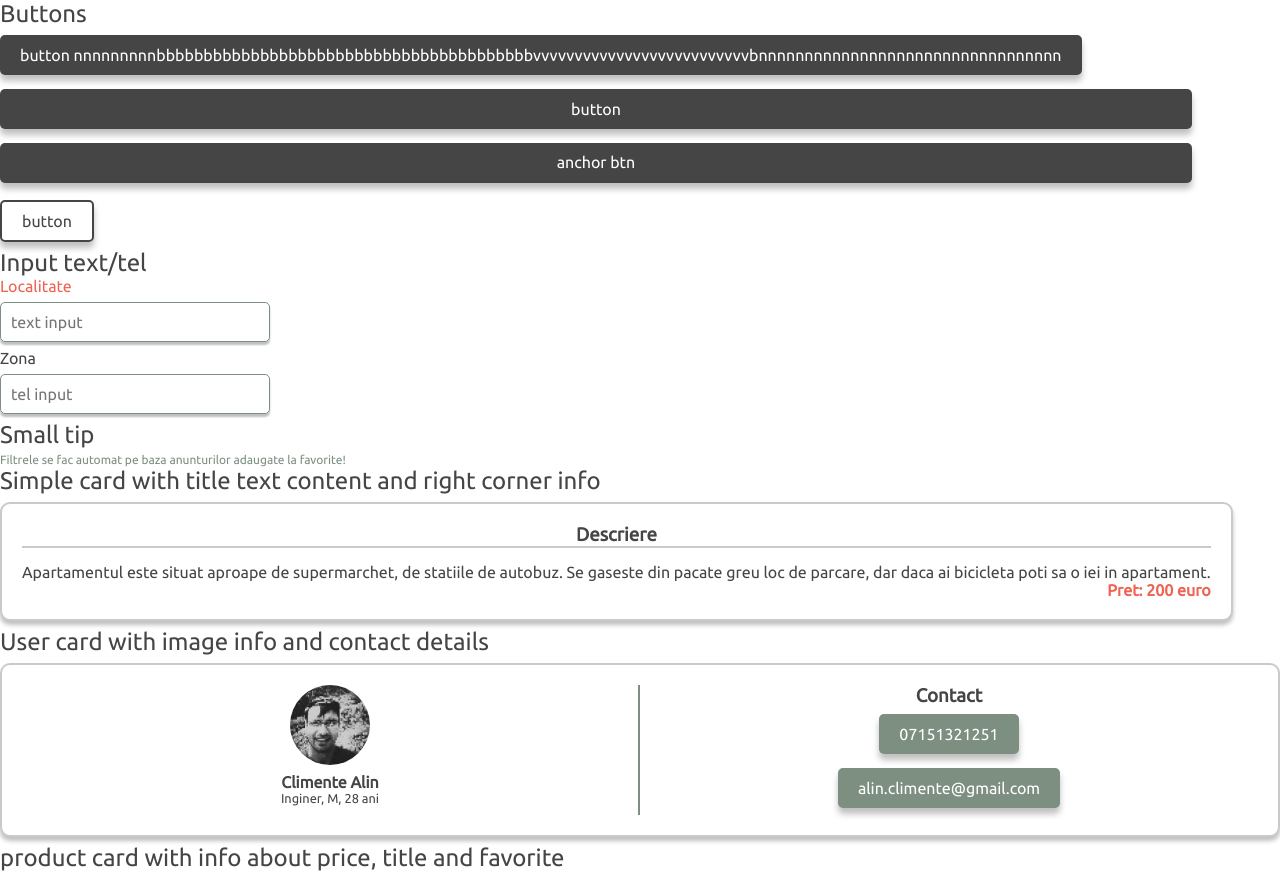
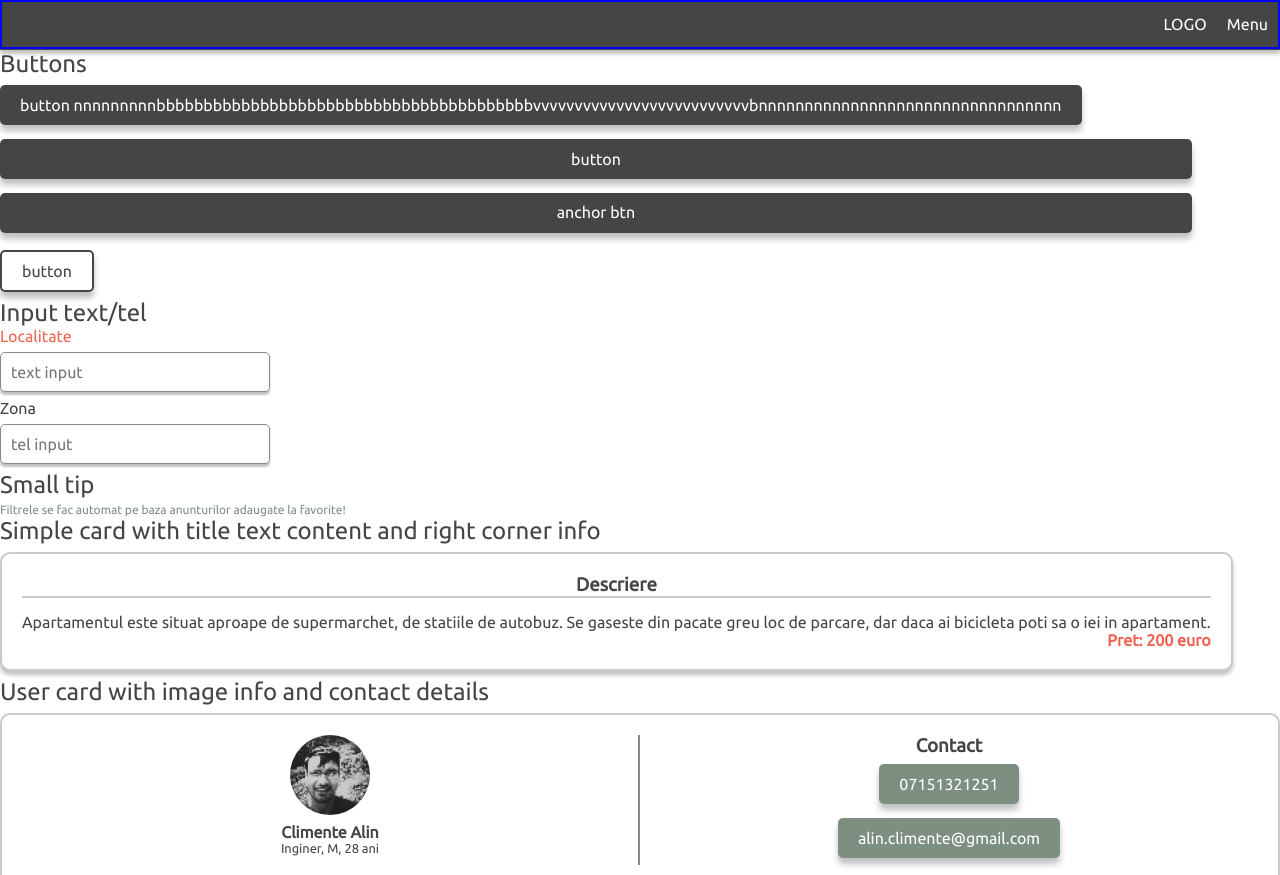
Before and after one commit to ClimenteA/chirieshare-frontend, a plain HTML site: page index.html in a window 1280 px wide. Shown: the top 875 px of the page. Drawn offline with Linux system fonts and the light colour scheme.

Commit message:
made the navbar

```diff
--- a/css/buttons.css
+++ b/css/buttons.css
@@ -8,7 +8,7 @@ button {
 .btn,
 button {
   display: inline-block;
-  background: var(--primary);
+  background-color: var(--primary);
   max-width: 90vw;
   min-height: 20px;
   min-width: 20px;
@@ -19,8 +19,7 @@ button {
   cursor: pointer;
   border-radius: var(--border-radius);
   box-shadow: 0px 6px 6px var(--box-shadow);
-  opacity: 100;
-  transition-property: opacity box-shadow;
+  transition-property: background-color box-shadow;
   transition-duration: var(--transition-duration);
   transition-timing-function: ease-in-out;
   user-select: none;
@@ -34,12 +33,12 @@ button {
 
 .btn:hover,
 button:hover {
-  opacity: 0.85;
+  background-color: var(--primary-lighten);
 }
 
 .btn:active,
 button:active {
-  opacity: 100;
+  background-color: var(--primary);
   box-shadow: 0px 0px 0px var(--shadow);
 }
 
--- /dev/null
+++ b/css/navbar.css
@@ -0,0 +1,48 @@
+nav {
+  display: block;
+  width: 100%;
+  background-color: var(--primary);
+  color: white;
+  height: 50px;
+  box-sizing: border-box;
+  box-shadow: 0px 4px 4px var(--box-shadow);
+}
+
+nav > ul {
+  display: flex;
+  flex-direction: row;
+  flex-flow: row wrap;
+  width: 100%;
+  border: 2px solid blue;
+  justify-content: flex-end;
+  align-items: stretch;
+}
+
+nav > ul > li {
+  padding-left: 10px;
+  padding-right: 10px;
+  cursor: pointer;
+  line-height: 45px;
+  background-color: var(--primary);
+  transition-property: background-color;
+  transition-duration: var(--transition-duration);
+  transition-timing-function: ease-in-out;
+  user-select: none;
+  -moz-user-select: none;
+}
+
+nav > ul > li:hover {
+  background-color: var(--primary-lighten);
+}
+
+nav > ul > li:active {
+  background-color: var(--primary);
+}
+
+nav > ul > li.logo {
+  justify-self: start;
+}
+
+nav > ul > li.menu {
+  justify-self: end;
+}
--- a/css/styles.css
+++ b/css/styles.css
@@ -1,6 +1,7 @@
 @import "./reset.css";
 @import "./variables.css";
 @import "./utilities.css";
+@import "./navbar.css";
 @import "./buttons.css";
 @import "./inputs.css";
 @import "./cards.css";
--- a/css/variables.css
+++ b/css/variables.css
@@ -1,10 +1,14 @@
 :root {
   --primary: #454545;
+  --primary-lighten: #525151;
   --secondary: #ee6352;
+  --secondary-lighten: #eb7060;
   --complementary: #4dc67d;
+  --complementary-lighten: #58cf88;
   --whiteish: #f6f6f6;
   --greyish: #cacaca;
   --darkish: #7c8f81;
+  --darkish-lighten: #85998a;
 
   --box-shadow: rgba(0, 0, 0, 0.25);
   --border-radius: 5px;
--- a/index.html
+++ b/index.html
@@ -9,6 +9,13 @@
   </head>
   <body>
     <div class="tested-element">
+      <nav>
+        <ul>
+          <li class="logo">LOGO</li>
+          <li class="menu">Menu</li>
+        </ul>
+      </nav>
+
       <h2>Buttons</h2>
       <button>
         button
```
Also changed, not shown: chevron_left.svg (added), chevron_right.png (added), close.svg (added), logo.svg (added), menu.svg (added).
